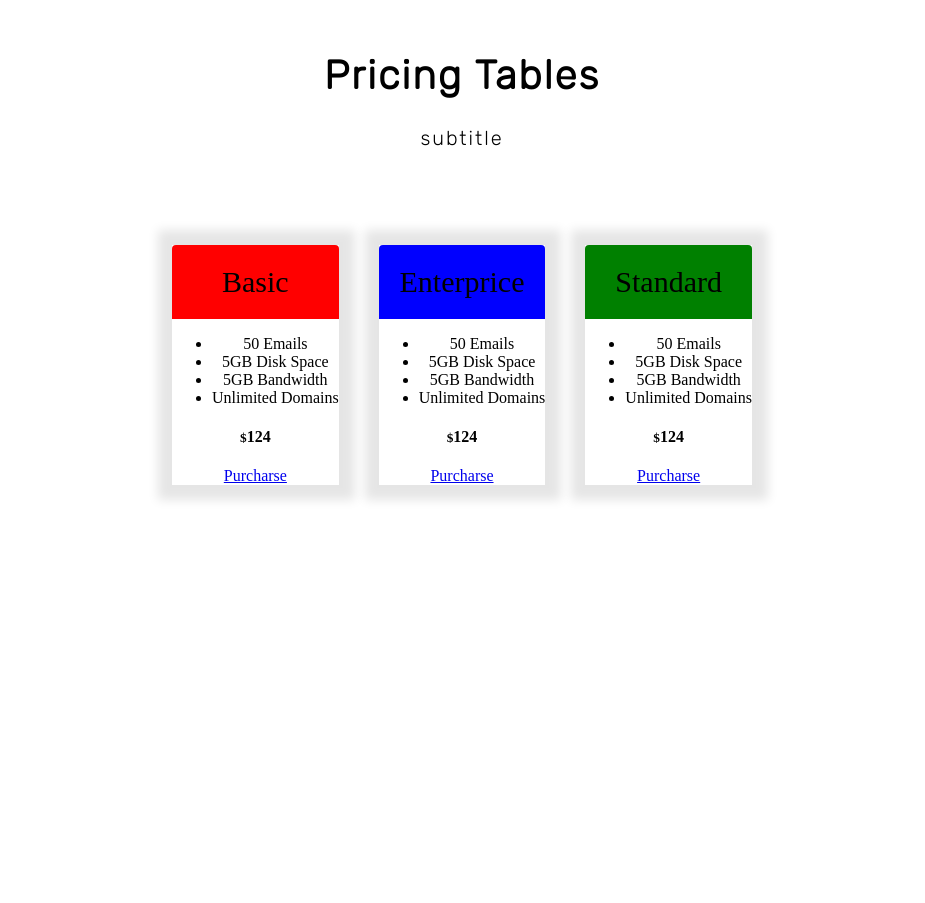
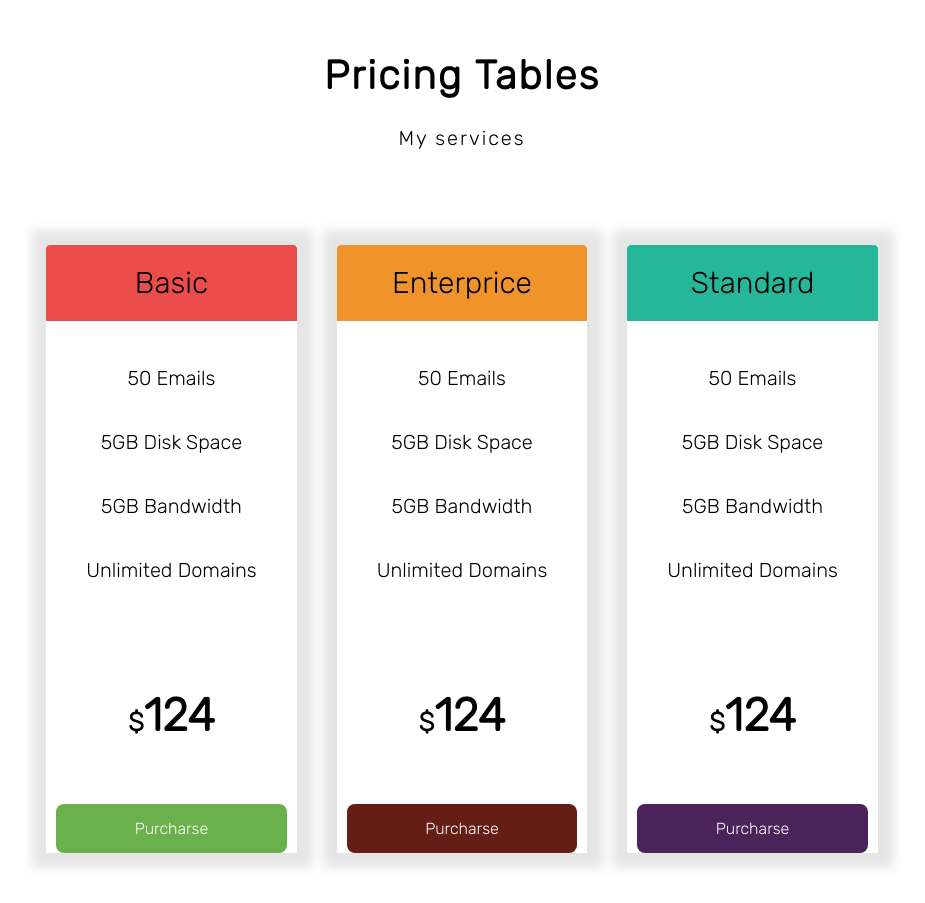
Before and after one commit to MaxiCorrea/react-pricing-tables, a React (Create React App) app: page / in a window 1280 px wide. Shown: the whole page, without its empty margins (178-1103 px from the left). Before the commit the page ends 800 px from the top, so only its background shows below. Built offline with nearby package versions, Linux system fonts and the light colour scheme.

Commit message:
Preliminar implementation

```diff
--- a/src/components/Table/Table.styles.ts
+++ b/src/components/Table/Table.styles.ts
@@ -2,12 +2,17 @@ import { createUseStyles } from "react-jss";
 
 export const useTableStyles = createUseStyles({
   root: {
-    textAlign : "center",
-    margin : "20px",
-    boxShadow : "1px 0 10px 15px rgba(0,0,0,.1)",
-    transition : "transform 1.6s",
-    '&:hover': {
-      transform : "scale(1.1)",
-    }
+    textAlign: "center",
+    margin: "20px",
+    boxShadow: "1px 0 10px 15px rgba(0,0,0,.1)",
+    transition: "transform 1.6s",
+    "&:hover": {
+      transform: "scale(1.1)",
+    },
+    "@media screen and (max-width: 657px)": {
+      flex : "100%",
+      maxWidth : "100%",
+      marginBottom : "15px",
+    },
   },
 });
--- a/src/components/TableButton/TableButton.styles.ts
+++ b/src/components/TableButton/TableButton.styles.ts
@@ -1,5 +1,46 @@
 import { createUseStyles } from "react-jss";
 
 export const useTableButtonStyles = createUseStyles({
-  root: {},
+  basic: {
+    fontFamily:"Rubik",
+    textDecoration : "none",
+    display : "block",
+    margin : "0 auto",
+    width : "80%",
+    padding : "15px",
+    borderRadius : "8px",
+    backgroundColor : "#6ab04c",
+    color : "#fff",
+    "&:hover": {
+      backgroundColor : "#78b25f",
+    },
+  },
+  enterprice : {
+    fontFamily:"Rubik",
+    textDecoration : "none",
+    display : "block",
+    margin : "0 auto",
+    width : "80%",
+    padding : "15px",
+    borderRadius : "8px",
+    backgroundColor : "#641E16",
+    color : "#fff",
+    "&:hover": {
+      backgroundColor : "#712c25",
+    },
+  },
+  standard : {
+    fontFamily:"Rubik",
+    textDecoration : "none",
+    display : "block",
+    margin : "0 auto",
+    width : "80%",
+    padding : "15px",
+    borderRadius : "8px",
+    backgroundColor : "#4A235A",
+    color : "#fff",
+    "&:hover": {
+      backgroundColor : "#6b3880",
+    },
+  },
 });
--- a/src/components/TableButton/TableButton.tsx
+++ b/src/components/TableButton/TableButton.tsx
@@ -1,9 +1,28 @@
 import * as React from "react";
+import { useTableButtonStyles } from "./TableButton.styles";
+
+type colorType = "basic" | "enterprice" | "standard";
 
 interface TableButtonProps {
   caption: string;
+  color: colorType;
+  href : string;
 }
 
 export const TableButton: React.FC<TableButtonProps> = (props) => {
-  return <a href={"#"}> {props.caption}</a>;
+  const classes = useTableButtonStyles();
+  return (
+    <a
+      href={props.href}
+      className={
+        props.color === "basic"
+          ? classes.basic
+          : props.color === "enterprice"
+          ? classes.enterprice
+          : classes.standard
+      }
+    >
+      {props.caption}
+    </a>
+  );
 };
--- a/src/components/TableHeader/TableHeader.styles.ts
+++ b/src/components/TableHeader/TableHeader.styles.ts
@@ -2,24 +2,27 @@ import { createUseStyles } from "react-jss";
 
 export const useTableHeaderStyles = createUseStyles({
   basic: {
+    fontFamily:"Rubik",
     fontSize : "30px",
     padding : "20px",
     borderTopLeftRadius : "4px",
     borderTopRightRadius : "4px",
-    backgroundColor : "red"
+    backgroundColor : "#eb4d4b"
   },
   enterprice : {
+    fontFamily:"Rubik",
     fontSize : "30px",
     padding : "20px",
     borderTopLeftRadius : "4px",
     borderTopRightRadius : "4px",
-    backgroundColor : "blue"
+    backgroundColor : "#f0932b"
   },
   standard : {
+    fontFamily:"Rubik",
     fontSize : "30px",
     padding : "20px",
     borderTopLeftRadius : "4px",
     borderTopRightRadius : "4px",
-    backgroundColor : "green"
+    backgroundColor : "#26b69a"
   },
 });
--- a/src/components/TableItem/TableItem.styles.ts
+++ b/src/components/TableItem/TableItem.styles.ts
@@ -1,5 +1,9 @@
 import { createUseStyles } from "react-jss";
 
-const useTableItemStyles = createUseStyles({
-  root: {},
+export const useTableItemStyles = createUseStyles({
+  root: {
+    fontFamily:"Rubik",
+    padding : "20px 15px",
+    fontSize : "20px",
+  },
 })
--- a/src/components/TableItem/TableItem.tsx
+++ b/src/components/TableItem/TableItem.tsx
@@ -1,9 +1,11 @@
 import * as React from "react";
+import { useTableItemStyles } from "./TableItem.styles";
 
 interface TableItemProps {
   text: string;
 }
 
 export const TableItem: React.FC<TableItemProps> = (props) => {
-  return <li>{props.text}</li>;
+  const classes = useTableItemStyles();
+  return <li className={classes.root}>{props.text}</li>;
 };
--- a/src/components/TableItems/TableItems.styles.ts
+++ b/src/components/TableItems/TableItems.styles.ts
@@ -1,5 +1,9 @@
 import { createUseStyles } from "react-jss";
 
-const useTableItemsStyles = createUseStyles({
-  root: {},
+export const useTableItemsStyles = createUseStyles({
+  root: {
+    listStyleType : "none",
+    padding : "25px",
+    margin : 0,
+  },
 })
--- a/src/components/TableItems/TableItems.tsx
+++ b/src/components/TableItems/TableItems.tsx
@@ -1,9 +1,11 @@
 import * as React from "react";
+import { useTableItemsStyles } from "./TableItems.styles";
 
 interface TableItemsProps {
-  children? : React.ReactNode;
+  children?: React.ReactNode;
 }
 
 export const TableItems: React.FC<TableItemsProps> = (props) => {
-  return <ul>{props.children}</ul>;
+  const classes = useTableItemsStyles();
+  return <ul className={classes.root}>{props.children}</ul>;
 };
--- a/src/components/TablePrice/TablePrice.styles.ts
+++ b/src/components/TablePrice/TablePrice.styles.ts
@@ -1,5 +1,12 @@
 import { createUseStyles } from "react-jss";
 
 export const useTablePriceStyles = createUseStyles({
-  root: {},
+  priceSimbol: {
+    fontFamily:"Rubik",
+    fontSize : "26px",
+  },
+  priceValue : {
+    fontFamily:"Rubik",
+    fontSize : "46px",
+  }
 });
--- a/src/components/TablePrice/TablePrice.tsx
+++ b/src/components/TablePrice/TablePrice.tsx
@@ -1,13 +1,15 @@
 import * as React from "react";
+import { useTablePriceStyles } from "./TablePrice.styles";
 
 interface TablePriceProps {
   price: number;
 }
 
 export const TablePrice: React.FC<TablePriceProps> = (props) => {
+  const classes = useTablePriceStyles();
   return (
-    <h4>
-      <small>{"$"}</small>
+    <h4 className={classes.priceValue}>
+      <small className={classes.priceSimbol}>{"$"}</small>
       {props.price}
     </h4>
   );
--- a/src/pages/PricingPage/PricingPage.tsx
+++ b/src/pages/PricingPage/PricingPage.tsx
@@ -12,11 +12,11 @@ import { TableWrap } from "../../components/TableWrap/TableWrap";
 export const PricingPage: React.FC = () => {
   return (
     <>
-      <Header title={"Pricing Tables"} subtitle={"subtitle"} />
+      <Header title={"Pricing Tables"} subtitle={"My services"} />
       <TableSection>
         <TableWrap>
           <Table>
-            <TableHeader title={"Basic"} color={"basic"}/>
+            <TableHeader title={"Basic"} color={"basic"} />
             <TableItems>
               <TableItem text={"50 Emails"} />
               <TableItem text={"5GB Disk Space"} />
@@ -24,11 +24,15 @@ export const PricingPage: React.FC = () => {
               <TableItem text={"Unlimited Domains"} />
             </TableItems>
             <TablePrice price={124} />
-            <TableButton caption={"Purcharse"} />
+            <TableButton
+              href={window.location.toString()}
+              caption={"Purcharse"}
+              color={"basic"}
+            />
           </Table>
 
           <Table>
-            <TableHeader title={"Enterprice"} color={"enterprice"}/>
+            <TableHeader title={"Enterprice"} color={"enterprice"} />
             <TableItems>
               <TableItem text={"50 Emails"} />
               <TableItem text={"5GB Disk Space"} />
@@ -36,11 +40,15 @@ export const PricingPage: React.FC = () => {
               <TableItem text={"Unlimited Domains"} />
             </TableItems>
             <TablePrice price={124} />
-            <TableButton caption={"Purcharse"} />
+            <TableButton
+              href={window.location.toString()}
+              caption={"Purcharse"}
+              color={"enterprice"}
+            />
           </Table>
 
           <Table>
-            <TableHeader title={"Standard"} color={"standard"}/>
+            <TableHeader title={"Standard"} color={"standard"} />
             <TableItems>
               <TableItem text={"50 Emails"} />
               <TableItem text={"5GB Disk Space"} />
@@ -48,7 +56,11 @@ export const PricingPage: React.FC = () => {
               <TableItem text={"Unlimited Domains"} />
             </TableItems>
             <TablePrice price={124} />
-            <TableButton caption={"Purcharse"} />
+            <TableButton
+              href={window.location.toString()}
+              caption={"Purcharse"}
+              color={"standard"}
+            />
           </Table>
         </TableWrap>
       </TableSection>
```
